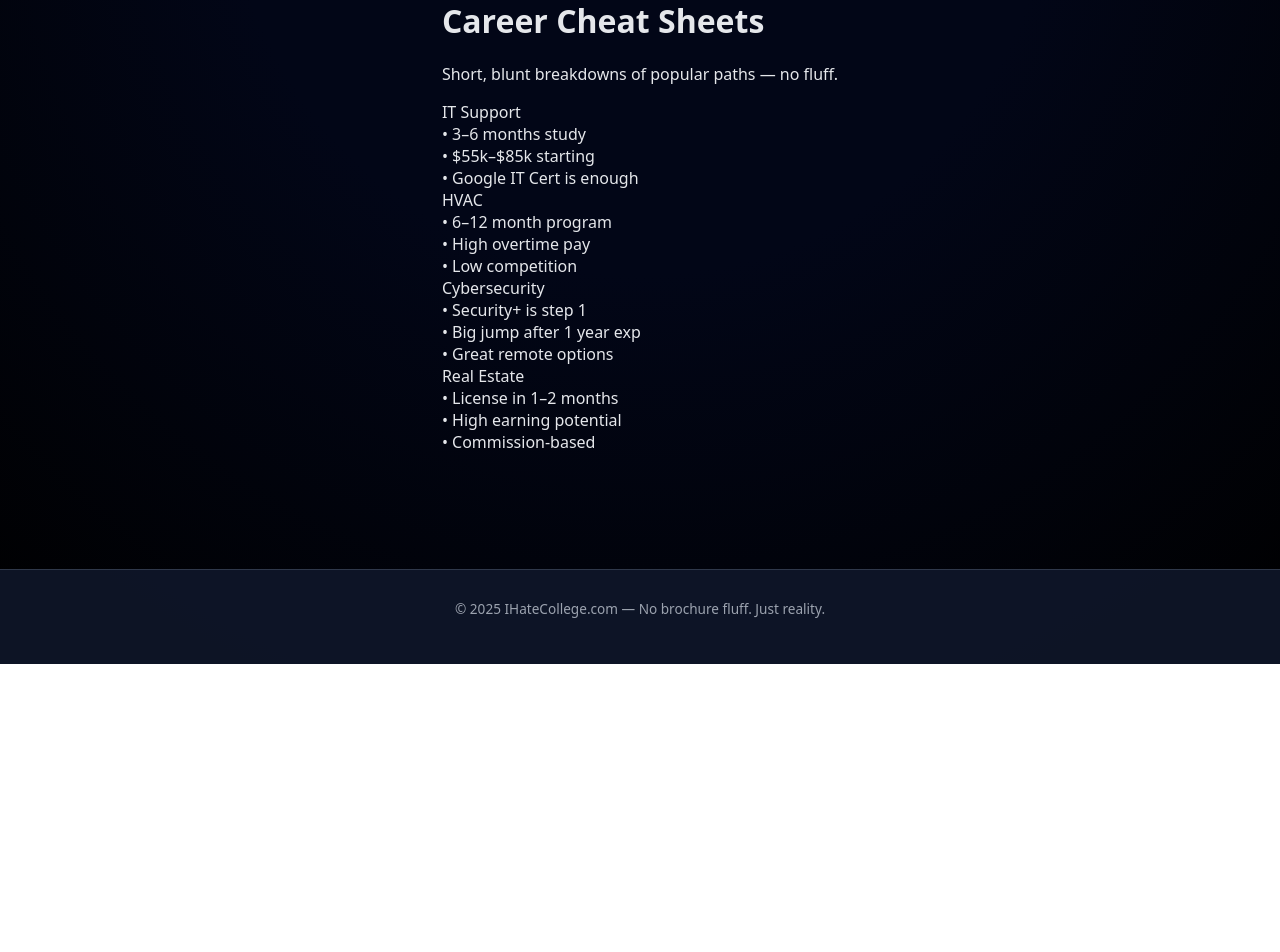
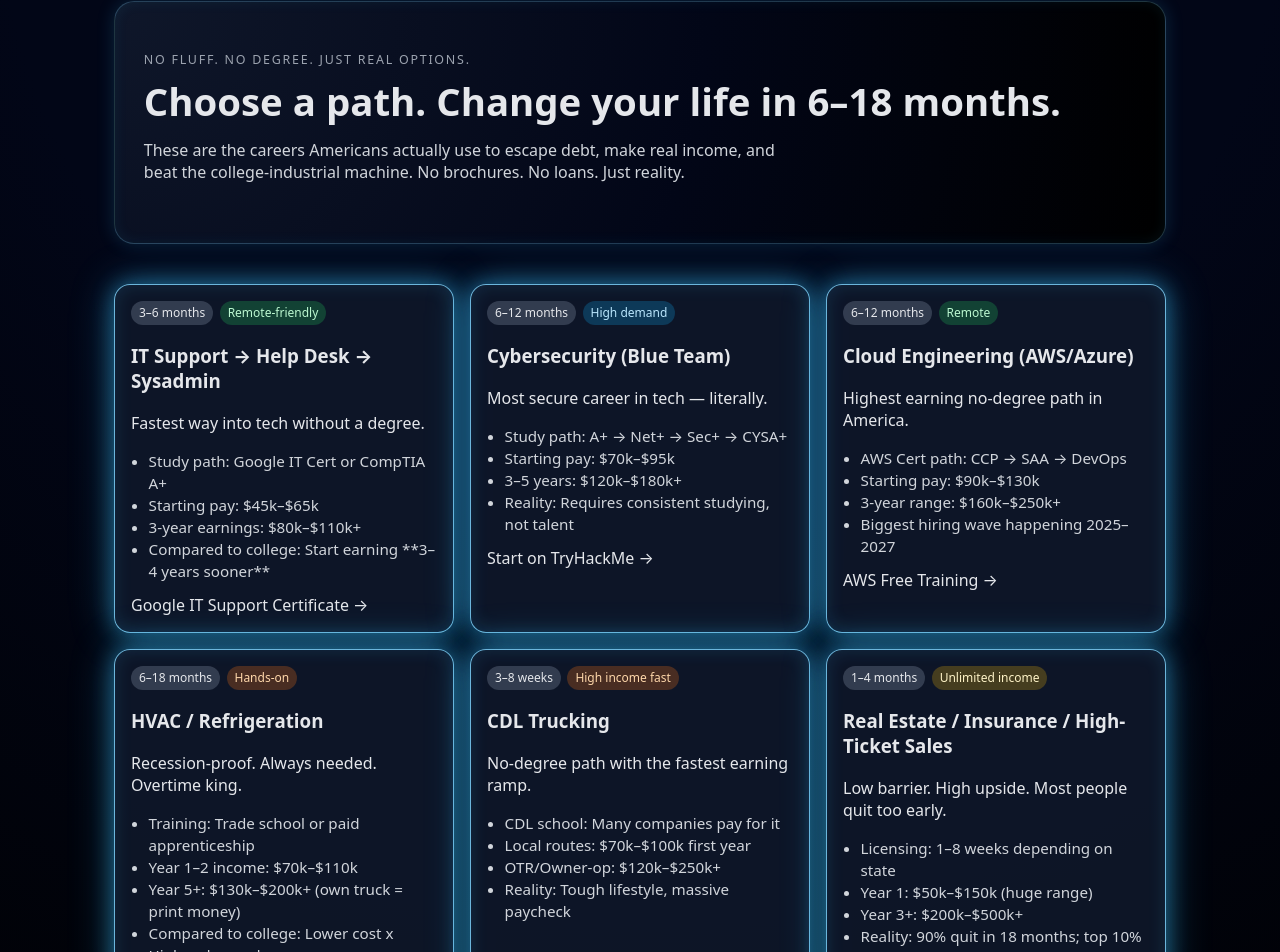
Before and after one commit to placebetsai/Ihatecollege, a Next.js app: page /cheat-sheets in a window 1280 px wide. Shown: the part 136-1088 px from the top of the page. Before the commit the page ends 800 px from the top, so only its background shows below. Built offline with nearby package versions, Linux system fonts and the light colour scheme.

Commit message:
Update cheat-sheets.js

```diff
--- a/pages/cheat-sheets.js
+++ b/pages/cheat-sheets.js
@@ -2,38 +2,178 @@ import Layout from "../components/Layout";
 
 export default function CheatSheets() {
   return (
-    <Layout title="Cheat Sheets">
-      <h1>Career Cheat Sheets</h1>
+    <Layout title="Cheat Sheets – Real Career Paths (2025)">
+      {/* HERO SECTION */}
+      <section className="hero">
+        <p className="eyebrow">NO FLUFF. NO DEGREE. JUST REAL OPTIONS.</p>
+        <h1 className="hero-title">Choose a path. Change your life in 6–18 months.</h1>
+        <p className="hero-subtitle" style={{ maxWidth: "640px" }}>
+          These are the careers Americans actually use to escape debt, make real income,
+          and beat the college-industrial machine. No brochures. No loans. Just reality.
+        </p>
+      </section>
 
-      <p>Short, blunt breakdowns of popular paths — no fluff.</p>
+      {/* GRID */}
+      <section className="section">
+        <div className="path-grid">
 
-      <div className="card">
-        <div className="card-title">IT Support</div>
-        • 3–6 months study<br />
-        • $55k–$85k starting<br />
-        • Google IT Cert is enough
-      </div>
+          {/* IT SUPPORT */}
+          <div className="path-card">
+            <div className="tag-row">
+              <span className="tag">3–6 months</span>
+              <span className="tag tag-green">Remote-friendly</span>
+            </div>
+            <h3>IT Support → Help Desk → Sysadmin</h3>
+            <p>Fastest way into tech without a degree.</p>
+            <ul>
+              <li>Study path: Google IT Cert or CompTIA A+</li>
+              <li>Starting pay: $45k–$65k</li>
+              <li>3-year earnings: $80k–$110k+</li>
+              <li>Compared to college: Start earning **3–4 years sooner**</li>
+            </ul>
+            <a href="https://grow.google/certificates/it-support/" target="_blank" className="path-link">
+              Google IT Support Certificate →
+            </a>
+          </div>
 
-      <div className="card">
-        <div className="card-title">HVAC</div>
-        • 6–12 month program<br />
-        • High overtime pay<br />
-        • Low competition
-      </div>
+          {/* CYBERSECURITY */}
+          <div className="path-card">
+            <div className="tag-row">
+              <span className="tag">6–12 months</span>
+              <span className="tag tag-blue">High demand</span>
+            </div>
+            <h3>Cybersecurity (Blue Team)</h3>
+            <p>Most secure career in tech — literally.</p>
+            <ul>
+              <li>Study path: A+ → Net+ → Sec+ → CYSA+</li>
+              <li>Starting pay: $70k–$95k</li>
+              <li>3–5 years: $120k–$180k+</li>
+              <li>Reality: Requires consistent studying, not talent</li>
+            </ul>
+            <a href="https://tryhackme.com" target="_blank" className="path-link">
+              Start on TryHackMe →
+            </a>
+          </div>
 
-      <div className="card">
-        <div className="card-title">Cybersecurity</div>
-        • Security+ is step 1<br />
-        • Big jump after 1 year exp<br />
-        • Great remote options
-      </div>
+          {/* CLOUD ENGINEERING */}
+          <div className="path-card">
+            <div className="tag-row">
+              <span className="tag">6–12 months</span>
+              <span className="tag tag-green">Remote</span>
+            </div>
+            <h3>Cloud Engineering (AWS/Azure)</h3>
+            <p>Highest earning no-degree path in America.</p>
+            <ul>
+              <li>AWS Cert path: CCP → SAA → DevOps</li>
+              <li>Starting pay: $90k–$130k</li>
+              <li>3-year range: $160k–$250k+</li>
+              <li>Biggest hiring wave happening 2025–2027</li>
+            </ul>
+            <a href="https://aws.amazon.com/training/" target="_blank" className="path-link">
+              AWS Free Training →
+            </a>
+          </div>
 
-      <div className="card">
-        <div className="card-title">Real Estate</div>
-        • License in 1–2 months<br />
-        • High earning potential<br />
-        • Commission-based
-      </div>
+          {/* HVAC */}
+          <div className="path-card">
+            <div className="tag-row">
+              <span className="tag">6–18 months</span>
+              <span className="tag tag-orange">Hands-on</span>
+            </div>
+            <h3>HVAC / Refrigeration</h3>
+            <p>Recession-proof. Always needed. Overtime king.</p>
+            <ul>
+              <li>Training: Trade school or paid apprenticeship</li>
+              <li>Year 1–2 income: $70k–$110k</li>
+              <li>Year 5+: $130k–$200k+ (own truck = print money)</li>
+              <li>Compared to college: Lower cost x Higher demand</li>
+            </ul>
+          </div>
+
+          {/* CDL TRUCKING */}
+          <div className="path-card">
+            <div className="tag-row">
+              <span className="tag">3–8 weeks</span>
+              <span className="tag tag-orange">High income fast</span>
+            </div>
+            <h3>CDL Trucking</h3>
+            <p>No-degree path with the fastest earning ramp.</p>
+            <ul>
+              <li>CDL school: Many companies pay for it</li>
+              <li>Local routes: $70k–$100k first year</li>
+              <li>OTR/Owner-op: $120k–$250k+</li>
+              <li>Reality: Tough lifestyle, massive paycheck</li>
+            </ul>
+          </div>
+
+          {/* SALES */}
+          <div className="path-card">
+            <div className="tag-row">
+              <span className="tag">1–4 months</span>
+              <span className="tag tag-yellow">Unlimited income</span>
+            </div>
+            <h3>Real Estate / Insurance / High-Ticket Sales</h3>
+            <p>Low barrier. High upside. Most people quit too early.</p>
+            <ul>
+              <li>Licensing: 1–8 weeks depending on state</li>
+              <li>Year 1: $50k–$150k (huge range)</li>
+              <li>Year 3+: $200k–$500k+</li>
+              <li>Reality: 90% quit in 18 months; top 10% run the market</li>
+            </ul>
+          </div>
+
+        </div>
+      </section>
+
+      {/* CTA */}
+      <section className="section section-cta">
+        <h2 className="section-title">Not sure which path fits you?</h2>
+        <p style={{ maxWidth: "540px", margin: "0 auto 1.5rem", color: "#9ca3af" }}>
+          Tell us your age, location, and what you actually want in life —
+          and we’ll point you toward the top 2–3 paths that fit.
+        </p>
+        <div className="cta-buttons">
+          <a href="/contact" className="btn btn-primary">Ask us which path is best</a>
+        </div>
+      </section>
+
+      <style jsx>{`
+        ul {
+          margin: 0.75rem 0;
+          padding-left: 1.1rem;
+          line-height: 1.45;
+          color: #d1d5db;
+          font-size: 0.95rem;
+        }
+        .tag-row {
+          display: flex;
+          gap: 0.4rem;
+          margin-bottom: 0.5rem;
+        }
+        .tag {
+          padding: 0.2rem 0.5rem;
+          border-radius: 999px;
+          font-size: 0.75rem;
+          background: rgba(148, 163, 184, 0.28);
+          color: #e5e7eb;
+        }
+        .tag-green {
+          background: rgba(34, 197, 94, 0.25);
+          color: #bbf7d0;
+        }
+        .tag-blue {
+          background: rgba(14, 165, 233, 0.25);
+          color: #bae6fd;
+        }
+        .tag-orange {
+          background: rgba(249, 115, 22, 0.25);
+          color: #fed7aa;
+        }
+        .tag-yellow {
+          background: rgba(234, 179, 8, 0.25);
+          color: #fef3c7;
+        }
+      `}</style>
     </Layout>
   );
-}
+            }
```
